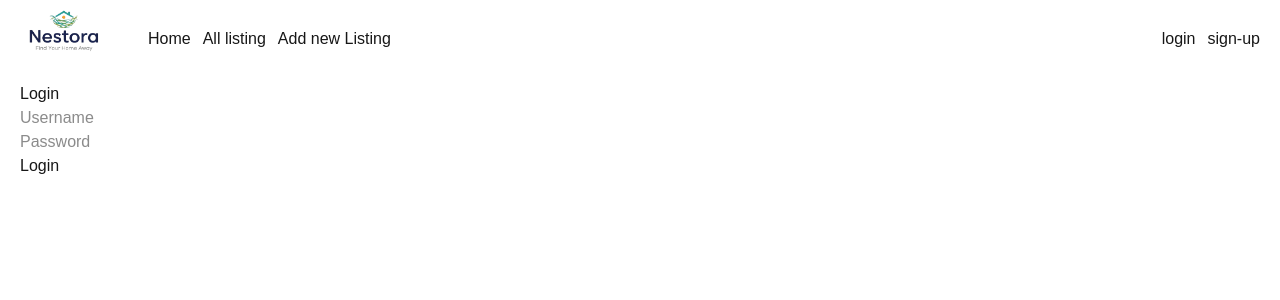
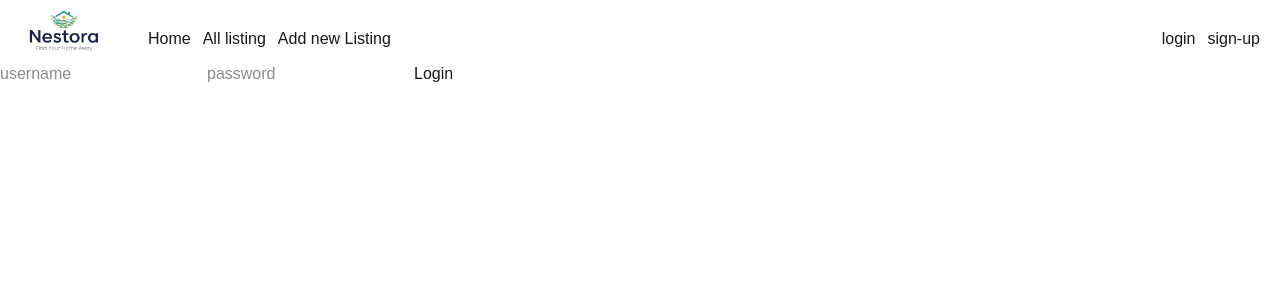
Before and after one commit to siddhantsaigaonkar/nestora_FE, a Next.js app: page /login in a window 1280 px wide. Shown: the top 300 px of the page. Built offline with nearby package versions, Linux system fonts and the light colour scheme; no server answers.

Commit message:
make changes in login

```diff
--- a/app/login/LoginClient.tsx
+++ b/app/login/LoginClient.tsx
@@ -99,21 +99,24 @@
 
 "use client";
 
-import { Suspense, useState } from "react";
-import { useSearchParams } from "next/navigation";
+import { useState } from "react";
+import { useRouter, useSearchParams } from "next/navigation";
 import { toast } from "react-toastify";
 
-function LoginForm() {
+export default function LoginClient() {
+  const router = useRouter();
+
+  // ❗ DO NOT suspend this component
   const searchParams = useSearchParams();
-  const redirectTo = searchParams.get("redirect") || "/";
+  const redirectTo = searchParams.get("redirect") ?? "/";
 
-  const [formData, setFormData] = useState({
-    username: "",
-    password: "",
-  });
+  const [username, setUsername] = useState("");
+  const [password, setPassword] = useState("");
 
   const handleSubmit = async (e: React.FormEvent) => {
     e.preventDefault();
+
+    console.log("🔥 LOGIN CLICKED"); // <-- YOU MUST SEE THIS
 
     const res = await fetch(`${process.env.NEXT_PUBLIC_API_URL}/api/login`, {
       method: "POST",
@@ -121,8 +124,10 @@ function LoginForm() {
       headers: {
         "Content-Type": "application/json",
       },
-      body: JSON.stringify(formData),
+      body: JSON.stringify({ username, password }),
     });
+
+    console.log("🔥 RESPONSE RECEIVED", res.status);
 
     const data = await res.json();
 
@@ -136,45 +141,23 @@ function LoginForm() {
   };
 
   return (
-    <div style={{ padding: 20 }}>
-      <h1>Login</h1>
-
     <form onSubmit={handleSubmit}>
       <input
-          name="username"
-          placeholder="Username"
-          value={formData.username}
-          onChange={(e) =>
-            setFormData({ ...formData, username: e.target.value })
-          }
+        value={username}
+        onChange={(e) => setUsername(e.target.value)}
+        placeholder="username"
         required
       />
 
-        <br />
-
       <input
         type="password"
-          name="password"
-          placeholder="Password"
-          value={formData.password}
-          onChange={(e) =>
-            setFormData({ ...formData, password: e.target.value })
-          }
+        value={password}
+        onChange={(e) => setPassword(e.target.value)}
+        placeholder="password"
         required
       />
 
-        <br />
-
       <button type="submit">Login</button>
     </form>
-    </div>
   );
 }
-
-export default function LoginClient() {
-  return (
-    <Suspense fallback={<div>Loading...</div>}>
-      <LoginForm />
-    </Suspense>
-  );
-}
```
Lines whose indentation alone changed are shown as unchanged.
